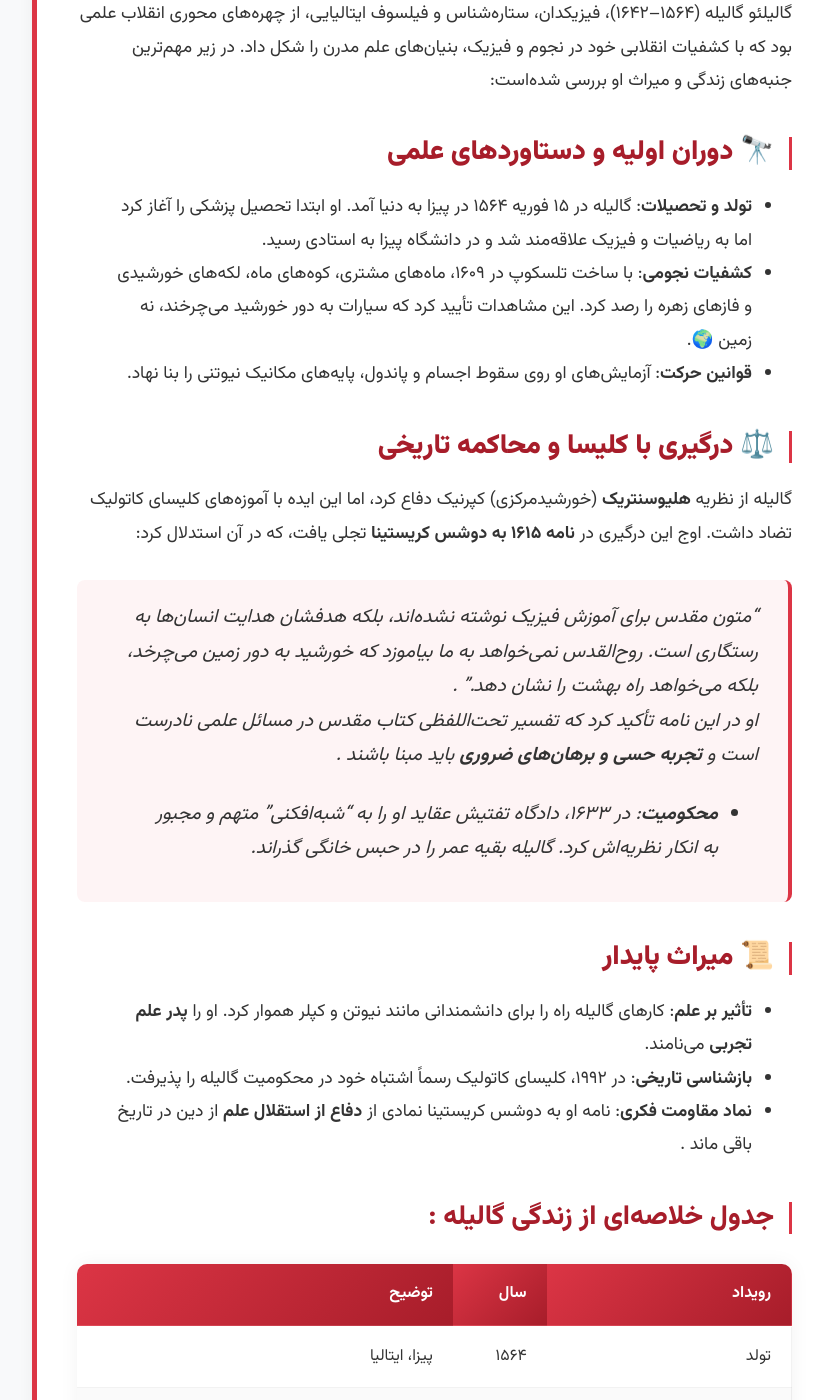
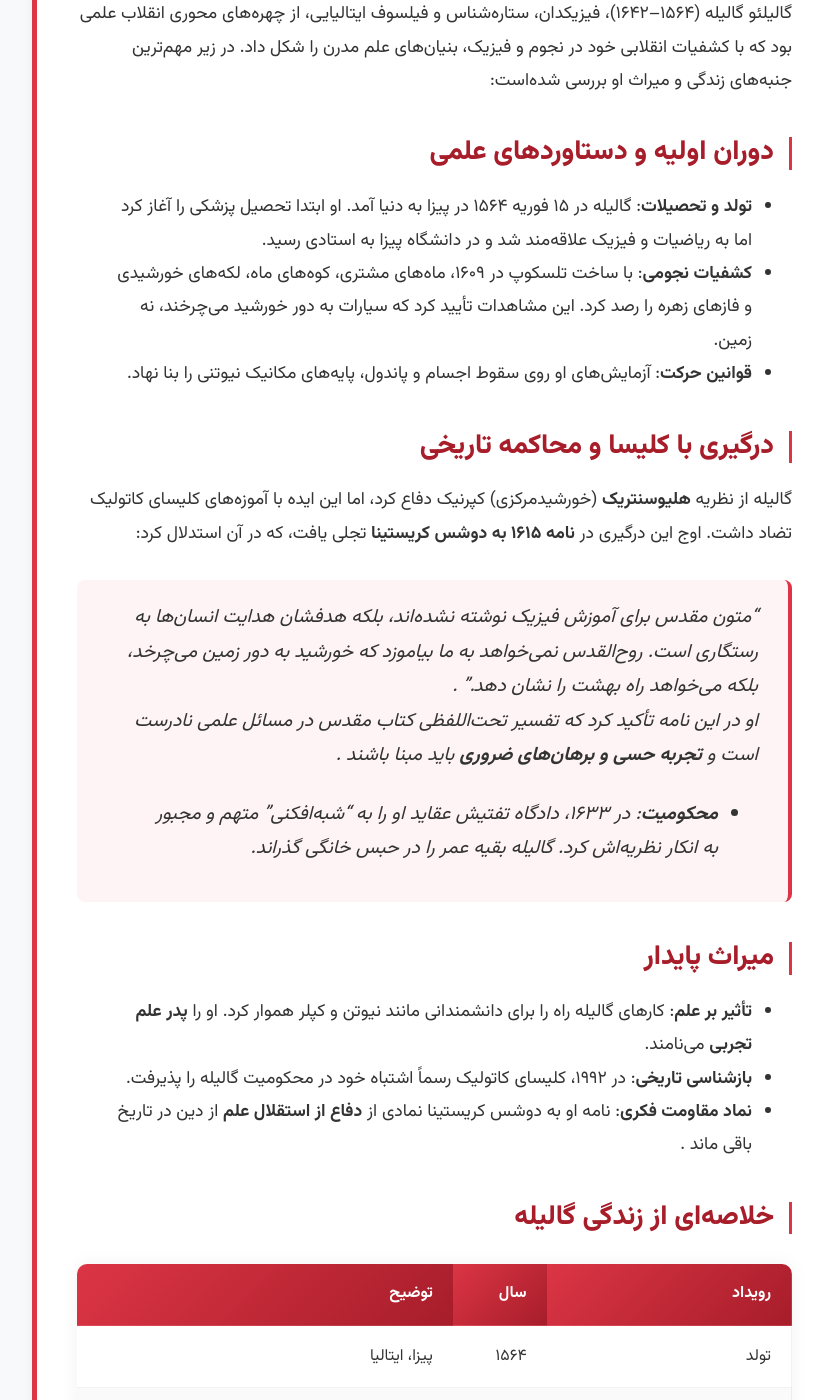
Before and after one commit to darkblog/darkblog.github.io, a Jekyll site: the page built from _posts/2025-7-5-68.md, in a window 1280 px wide and 1400 px high, scrolled down 459 px. Shown: the whole window, without its empty margins (208-1031 px from the left). Built offline with Jekyll 4.4.1, drawn with Linux system fonts in a browser that asks for light colours.

Commit message:
Update 2025-7-5-68.md

```diff
--- a/_posts/2025-7-5-68.md
+++ b/_posts/2025-7-5-68.md
@@ -5,23 +5,23 @@ title: زندگینامه گالیله - دانشمندی که جهان را ت
 
 گالیلئو گالیله (۱۵۶۴–۱۶۴۲)، فیزیکدان، ستاره‌شناس و فیلسوف ایتالیایی، از چهره‌های محوری انقلاب علمی بود که با کشفیات انقلابی خود در نجوم و فیزیک، بنیان‌های علم مدرن را شکل داد. در زیر مهم‌ترین جنبه‌های زندگی و میراث او بررسی شده‌است:
 
-## 🔭 **دوران اولیه و دستاوردهای علمی**
+## دوران اولیه و دستاوردهای علمی
 - **تولد و تحصیلات**: گالیله در ۱۵ فوریه ۱۵۶۴ در پیزا به دنیا آمد. او ابتدا تحصیل پزشکی را آغاز کرد اما به ریاضیات و فیزیک علاقه‌مند شد و در دانشگاه پیزا به استادی رسید.
-- **کشفیات نجومی**: با ساخت تلسکوپ در ۱۶۰۹، ماه‌های مشتری، کوه‌های ماه، لکه‌های خورشیدی و فازهای زهره را رصد کرد. این مشاهدات تأیید کرد که سیارات به دور خورشید می‌چرخند، نه زمین 🌍.
+- **کشفیات نجومی**: با ساخت تلسکوپ در ۱۶۰۹، ماه‌های مشتری، کوه‌های ماه، لکه‌های خورشیدی و فازهای زهره را رصد کرد. این مشاهدات تأیید کرد که سیارات به دور خورشید می‌چرخند، نه زمین.
 - **قوانین حرکت**: آزمایش‌های او روی سقوط اجسام و پاندول، پایه‌های مکانیک نیوتنی را بنا نهاد.
 
-## ⚖️ **درگیری با کلیسا و محاکمه تاریخی**
+## درگیری با کلیسا و محاکمه تاریخی
 گالیله از نظریه **هلیوسنتریک** (خورشیدمرکزی) کپرنیک دفاع کرد، اما این ایده با آموزه‌های کلیسای کاتولیک تضاد داشت. اوج این درگیری در **نامه ۱۶۱۵ به دوشس کریستینا** تجلی یافت، که در آن استدلال کرد:
 > "متون مقدس برای آموزش فیزیک نوشته نشده‌اند، بلکه هدفشان هدایت انسان‌ها به رستگاری است. روح‌القدس نمی‌خواهد به ما بیاموزد که خورشید به دور زمین می‌چرخد، بلکه می‌خواهد راه بهشت را نشان دهد." .
 او در این نامه تأکید کرد که تفسیر تحت‌اللفظی کتاب مقدس در مسائل علمی نادرست است و **تجربه حسی و برهان‌های ضروری** باید مبنا باشند .
 - **محکومیت**: در ۱۶۳۳، دادگاه تفتیش عقاید او را به "شبه‌افکنی" متهم و مجبور به انکار نظریه‌اش کرد. گالیله بقیه عمر را در حبس خانگی گذراند.
 
-## 📜 **میراث پایدار**
+## میراث پایدار
 - **تأثیر بر علم**: کارهای گالیله راه را برای دانشمندانی مانند نیوتن و کپلر هموار کرد. او را **پدر علم تجربی** می‌نامند.
 - **بازشناسی تاریخی**: در ۱۹۹۲، کلیسای کاتولیک رسماً اشتباه خود در محکومیت گالیله را پذیرفت.
 - **نماد مقاومت فکری**: نامه او به دوشس کریستینا نمادی از **دفاع از استقلال علم** از دین در تاریخ باقی ماند .
 
-## جدول خلاصه‌ای از زندگی گالیله :
+## خلاصه‌ای از زندگی گالیله
 
 | رویداد | سال | توضیح |
 |--------|-----|-------|
```
